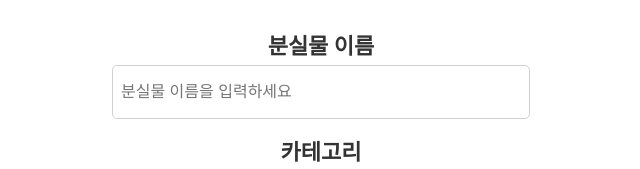
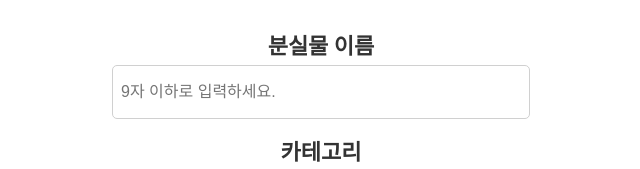
Before and after one commit to DEPth-MJU-Festival/MJU-Festival-2024-Admin, a React (Vite) app: page /newLostItem in a window 1280 px wide. Shown: the part 541-710 px from the top of the page, without its empty margins (319-959 px from the left). Built offline with nearby package versions, Linux system fonts and the light colour scheme.

Commit message:
fix: 오타 수정

```diff
--- a/index.html
+++ b/index.html
@@ -4,7 +4,7 @@
     <meta charset="UTF-8" />
     <link rel="icon" type="image/svg+xml" href="/Logo.png" />
     <meta name="viewport" content="width=device-width, initial-scale=1.0" />
-    <title>천진남안 Admin</title>
+    <title>천진낭만 Admin</title>
   </head>
   <body>
     <div id="root"></div>
--- a/src/pages/lostItem/NewLostItem.tsx
+++ b/src/pages/lostItem/NewLostItem.tsx
@@ -83,7 +83,7 @@ const NewLostItem: React.FC = () => {
       <NameTitle>분실물 이름</NameTitle>
       <NameInput
         type="text"
-        placeholder="분실물 이름을 입력하세요"
+        placeholder="9자 이하로 입력하세요."
         value={itemName}
         onChange={handleNameChange}
       />
```
